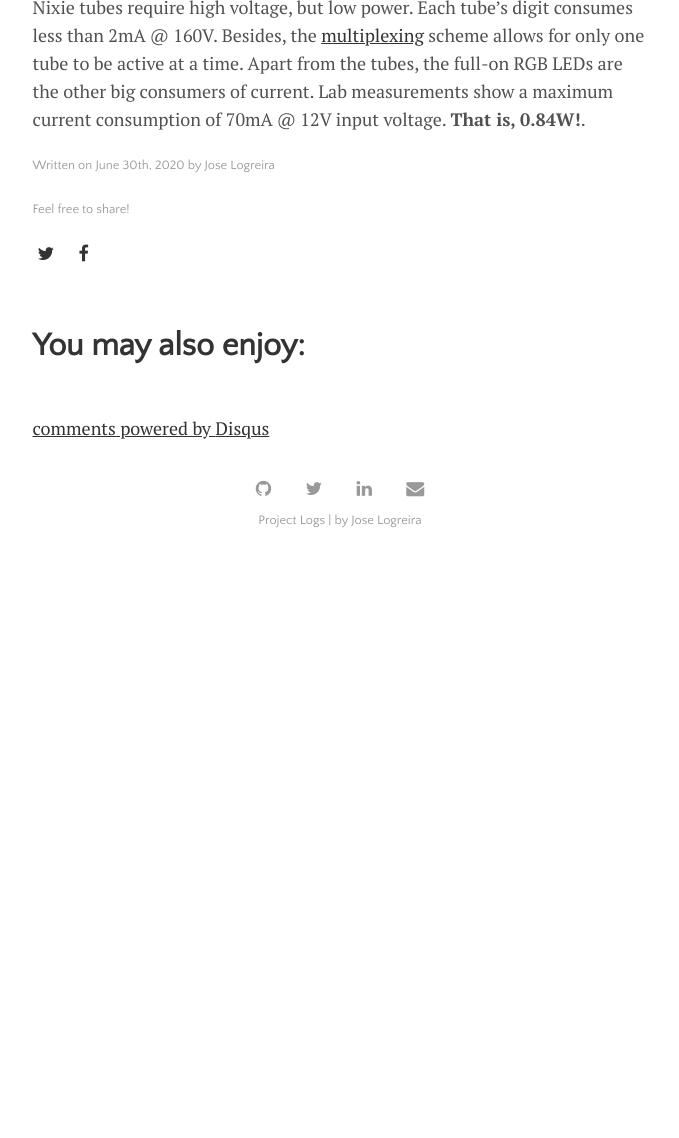
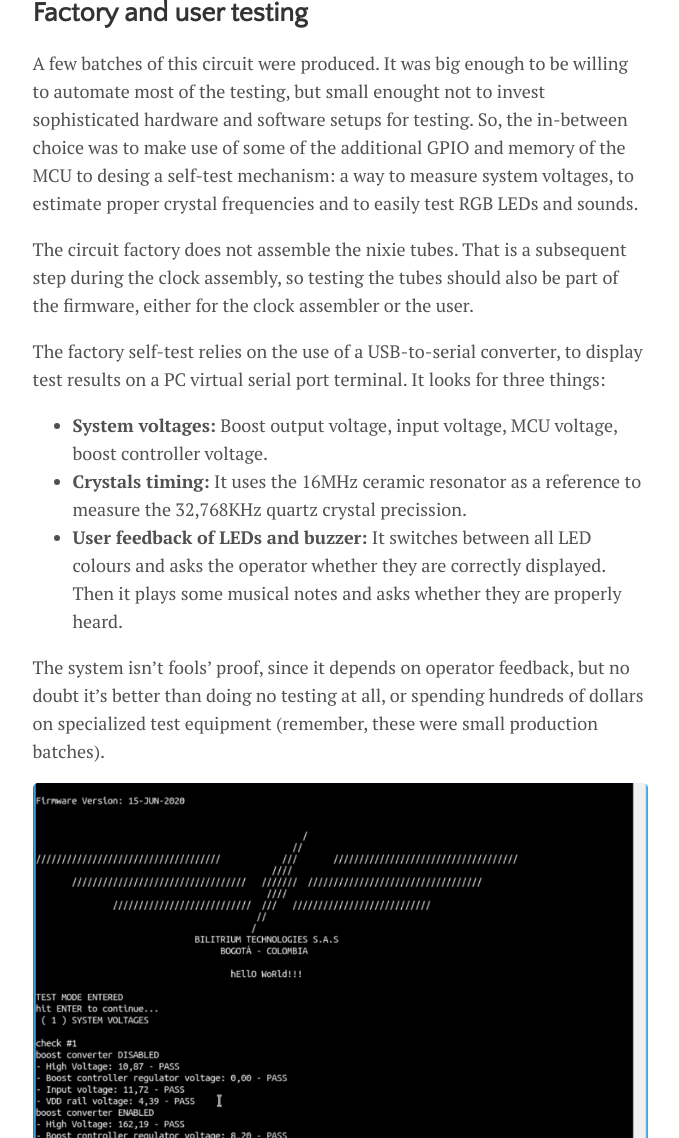
Before and after one commit to joselogreira/website, a Jekyll site: the page built from _posts/2020-06-30-nixie_tube_clock.md, in a window 1280 px wide and 1400 px high, scrolled down 3361 px, cut to the strip 262-1400 px from the top of the window. Shown: the whole strip, without its empty margins (300-979 px from the left). Built offline with Jekyll 4.4.1, drawn with Linux system fonts in a browser that asks for light colours; comment, search, counter and statistics services are not loaded; before the commit the page ends 4189 px from its top, so only the background shows below that; some of the changed text lies outside the part shown.

Commit message:
Nixie tube article completed

```diff
--- a/_posts/2020-06-30-nixie_tube_clock.md
+++ b/_posts/2020-06-30-nixie_tube_clock.md
@@ -4,19 +4,19 @@ title: "A Nixie Tube Clock Design"
 author: "Jose Logreira"
 categories: nuvitron
 tags: [sample]
-image: circuit_front.png
+image: circuit_front.jpeg
 ---
 
 
 Digital clocks are fun electronic projects. Add some 160V [nixie tubes](https://en.wikipedia.org/wiki/Nixie_tube) and you get an extra layer of vintage art.
 
-I worked for __[Nuvitron](https://nuvitron.com)__ in the past, and I took part in the design and programming of their base circuit for the [Nixie Tube Clock lineup](https://nuvitron.com/the-vintage-electronics-shop). They were kind enough to allow me to document most of the things. This post is just a summary. I created a basic [GitHub Page](https://joselogreira.github.io/nixie_clock/) for the project, and also all electronic design files are also on a [GitHub repo](https://github.com/joselogreira/nixie_clock).
+I worked for __[Nuvitron](https://nuvitron.com)__ in the past, and I took part in the design and programming of their base circuit for the [Nixie Tube Clock lineup](https://nuvitron.com/the-vintage-electronics-shop). They were kind enough to allow me to document most of the things. This post is just a summary. I created a [GitHub Page](https://joselogreira.github.io/nixie_clock/) for the project, and also all electronic design files are also in a [GitHub repo](https://github.com/joselogreira/nixie_clock).
 
 <iframe width="560" height="315" src="https://www.youtube.com/embed/HfNS7TEvCeo" frameborder="0" allow="accelerometer; autoplay; encrypted-media; gyroscope; picture-in-picture" allowfullscreen></iframe>
 
-The clock uses the type [IN-12](http://www.tube-tester.com/sites/nixie/data/in-12a.htm) tubes. There're plenty of them on ebay. This clock has had three major iterations, with the one described being the last one. To this date, the production-version hardware has not changed, although I've done some firmware code refactoring. Learning better C programming techniques over time has made me realize that some of the code structure can still be improved, so it's still open to changes.
+The clock uses the type [IN-12](http://www.tube-tester.com/sites/nixie/data/in-12a.htm) tubes. There're plenty of them on ebay. This clock has had three major iterations, with the one described being the last one. To this date, the production-version hardware has not changed, although I've done some firmware code refactoring. Learning better C programming techniques over time made me realize that some of the code structure can still be improved, so it's still open to changes.
 
-Some of the interesting things about this nixie clock implementation
+Some of the interesting things about this nixie clock implementation are described below
 
 ## Small PCB footprint
 
@@ -31,12 +31,33 @@ It's a double layer design, with most of the SMD components at the top, and only
 
 ## No external RTC
 
-It is common to find independent [Real Time Clock](https://en.wikipedia.org/wiki/Real-time_clock) (RTC) chips to keep track of time. These chips have back-up battery so when external power is removed, the microcontroller shuts down but the RTC is still ON, consuming very little energy.
+It is common to find independent [Real Time Clock](https://en.wikipedia.org/wiki/Real-time_clock) (RTC) chips to keep track of time. These chips have back-up battery so when external power is removed, the microcontroller shuts down but the RTC is still ON, with the advantage of consuming very little current (200mAh coin cell battery may last for a few years).
 
 This design uses the [ATmega324PB](http://ww1.microchip.com/downloads/en/DeviceDoc/40001908A.pdf) microcontroller. It's optimized for low power consumption. It runs at 2MHz clock (relatively slow frequency), and can operate down to 1.8V supply voltage. In addition, it includes an internal RTC as peripheral, which is basically a timer operating asynchronously with an external 32.768Hz quartz crystal. These characteristics allow to discard an external RTC and use the different [sleep modes](https://joselogreira.github.io/nixie_clock/docs/sleep/) to keep track of time when there's no external power (using a back-up battery, of course).
 
 ![leds](/assets/img/nc_mcu.jpg)
 
+## Factory and user testing
+
+A few batches of this circuit were produced. It was big enough to be willing to automate most of the testing, but small enought not to invest sophisticated hardware and software setups for testing. So, the in-between choice was to make use of some of the additional GPIO and memory of the MCU to desing a self-test mechanism: a way to measure system voltages, to estimate proper crystal frequencies and to easily test RGB LEDs and sounds.
+
+The circuit factory does not assemble the nixie tubes. That is a subsequent step during the clock assembly, so testing the tubes should also be part of the firmware, either for the clock assembler or the user.
+
+The factory self-test relies on the use of a USB-to-serial converter, to display test results on a PC virtual serial port terminal. It looks for three things:
+* __System voltages:__ Boost output voltage, input voltage, MCU voltage, boost controller voltage.
+* __Crystals timing:__ It uses the 16MHz ceramic resonator as a reference to measure the 32,768KHz quartz crystal precission.
+* __User feedback of LEDs and buzzer:__ It switches between all LED colours and asks the operator whether they are correctly displayed. Then it plays some musical notes and asks whether they are properly heard.
+
+The system isn't fools' proof, since it depends on operator feedback, but no doubt it's better than doing no testing at all, or spending hundreds of dollars on specialized test equipment (remember, these were small production batches).
+
+![NC testing](/assets/img/nc_testing.png)
+
+Above is a screenshot of the voltages testing sequence, where all voltages are tested  three times, with the boost converter enabled and disabled. All test results are stored in internal EEPROM memory, so they can be later downloaded for further failure analysis or just tracking whether the circuits were properly tested or not.
+
+When the user or the clock assembler wants to test the nixie tubes and LEDs, a test sequence can be entered at start-up by pressing a button. It cycles through all the tubes' digits and LED colors, so a visual inspection is straightforward. The image below shows the circuit performing that sequence.
+
+![NC user test](/assets/img/nc_user_test.jpeg)
+
 ## Low power consumption
 
-Nixie tubes require high voltage, but low power. Each tube's digit consumes less than 2mA @ 160V. Besides, the [multiplexing](https://joselogreira.github.io/nixie_clock/docs/multiplexing/) scheme allows for only one tube to be active at a time. Apart from the tubes, the full-on RGB LEDs are the other big consumers of current. Lab measurements show a maximum current consumption of 70mA @ 12V input voltage. __That is, 0.84W!__.
+Nixie tubes require high voltage, but low power. Each tube's digit consumes less than 2mA @ 160V. Besides, the [multiplexing](https://joselogreira.github.io/nixie_clock/docs/multiplexing/) scheme allows for only one tube to be active at a time. Apart from the tubes, the full-on RGB LEDs are the other big consumers of current. Lab measurements show a maximum current consumption of 70mA @ 12V input voltage. __That is, 0.84W!__. That makes me think that it could run out of a small lead-acid battery or something similar!, but that in itself is just another project.
```
Also changed, not shown: assets/img/circuit_front.jpeg (added), assets/img/circuit_front.png (deleted), assets/img/nc_testing.png (added), assets/img/nc_user_test.jpeg (added), 8 other files.
